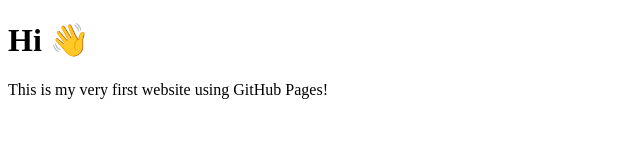
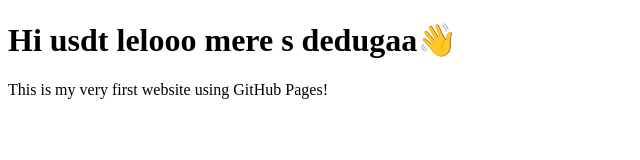
Before and after one commit to Azzizi86/my-first-website, a plain HTML site: page index.html in a window 1280 px wide. Shown: the whole page, without its empty margins (0-640 px from the left). Drawn offline with Linux system fonts and the light colour scheme.

Commit message:
Update index.html

```diff
--- a/index.html
+++ b/index.html
@@ -4,7 +4,7 @@
   <title>My First Website</title>
 </head>
 <body>
-  <h1>Hi 👋</h1>
+  <h1>Hi usdt lelooo mere s dedugaa👋</h1>
   <p>This is my very first website using GitHub Pages!</p>
 </body>
 </html>
```
